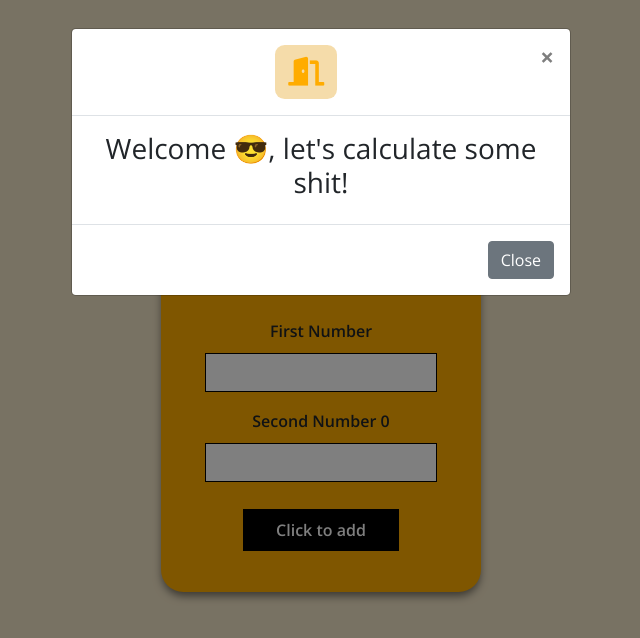
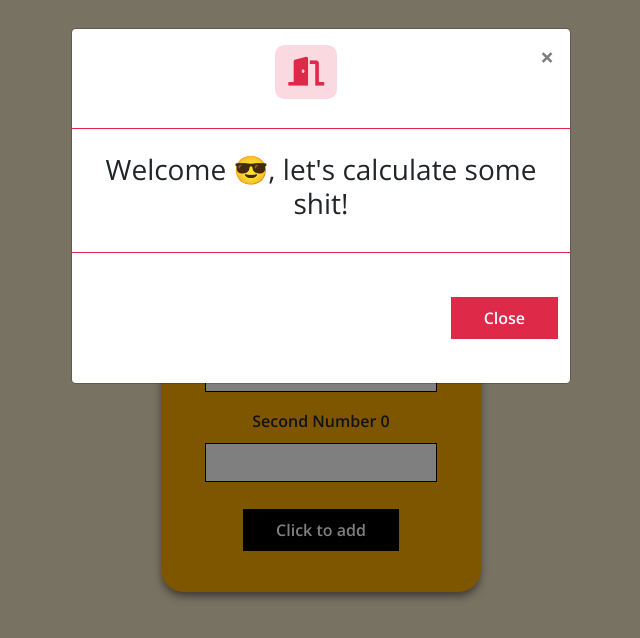
Before and after one commit to Ejiro-Asiuwhu/Calculate-Nit, a React (Create React App) app: page / in a window 1280 px wide. Both pictures are taken after a click on the button "Click here". Shown: the top 638 px of the page, without its empty margins (319-959 px from the left). Built offline with nearby package versions, Linux system fonts and the light colour scheme.

Commit message:
customise modal

```diff
--- a/src/Modal.css
+++ b/src/Modal.css
@@ -8,12 +8,23 @@
 
 .modal-header {
     display: block !important;
-}
+    border-bottom: 1px solid #DE2949 !important;
+    padding: 1rem 1rem 1.8rem 1rem !important;
+    }
 
 .modal-header i {
     font-size: 1.8rem;
     padding: .8rem;
     border-radius: .6rem;
-    color: #FFAC00;
-    background-color: rgba(226, 155, 13, 0.349);
+    color: #DE2949;
+    background-color: rgba(222, 41, 74, 0.171);
 }
+
+.modal-body {
+    padding: 1.5rem 1rem !important;
+}
+
+.modal-footer {
+    border-top: 1px solid #DE2949 !important;
+
+}
--- a/src/Modal.jsx
+++ b/src/Modal.jsx
@@ -58,6 +58,15 @@ export class Modal extends Component {
         const marginLeft = {
             marginLeft: '.5rem',
         }
+
+        const modalBtn = {
+                color: '#fff',
+            backgroundColor: '#DE2949',
+            padding: '.5rem 2rem',
+            margin: '2rem 0 2rem 0',
+            borderRadius: 0,
+            fontWeight: 'inherit',
+        }
         return (
             <div>
 
@@ -116,7 +125,7 @@ export class Modal extends Component {
                                 <h3>Welcome {this.state.userName + ' 😎'}, let's calculate some shit! </h3>
                             </div>
                             <div className="modal-footer">
-                                <button type="button" className="btn btn-secondary" data-dismiss="modal">Close</button>
+                                <button type="button" className="btn" style={modalBtn} data-dismiss="modal">Close</button>
                             </div>
                         </div>
                     </div>
```
